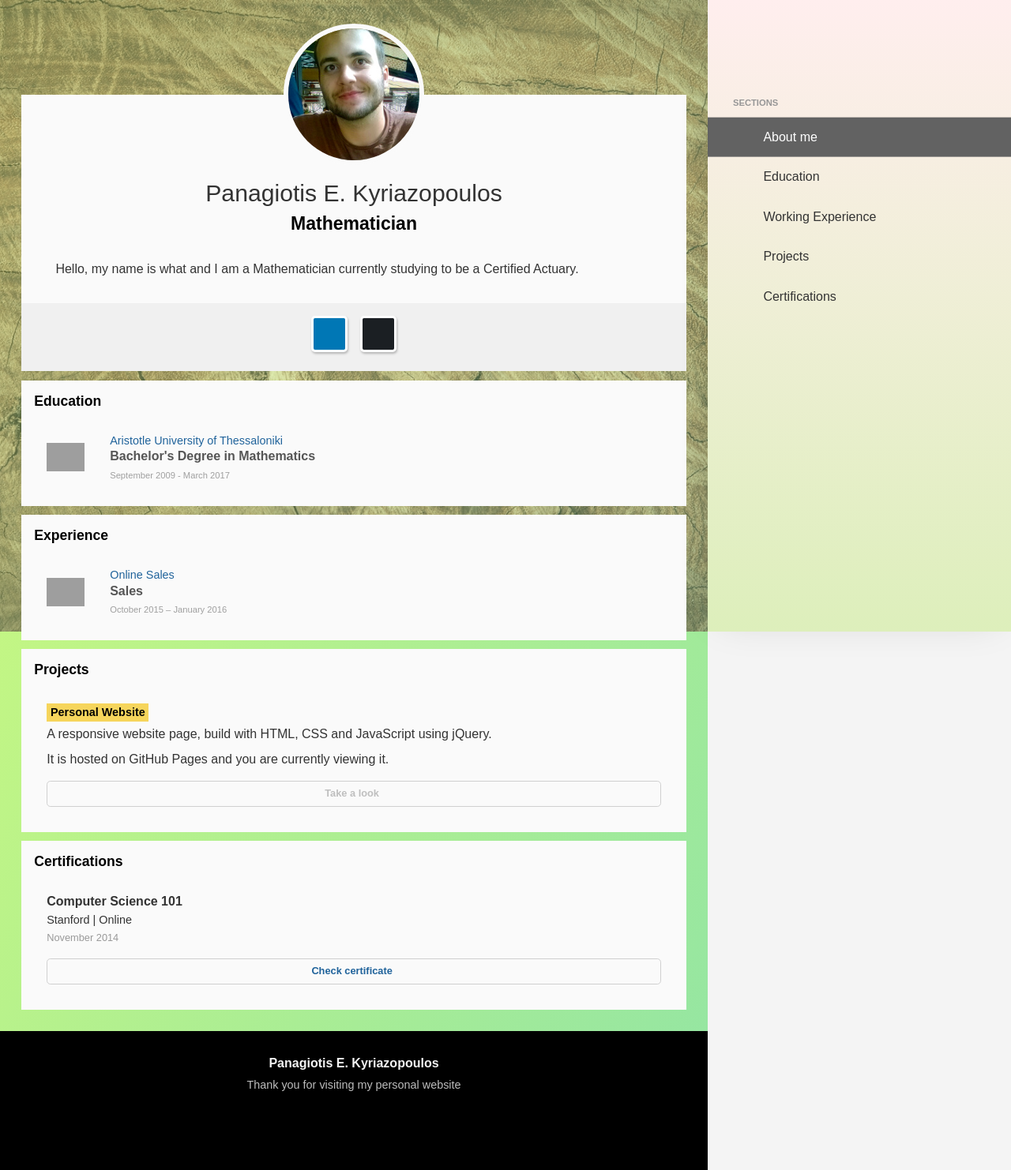
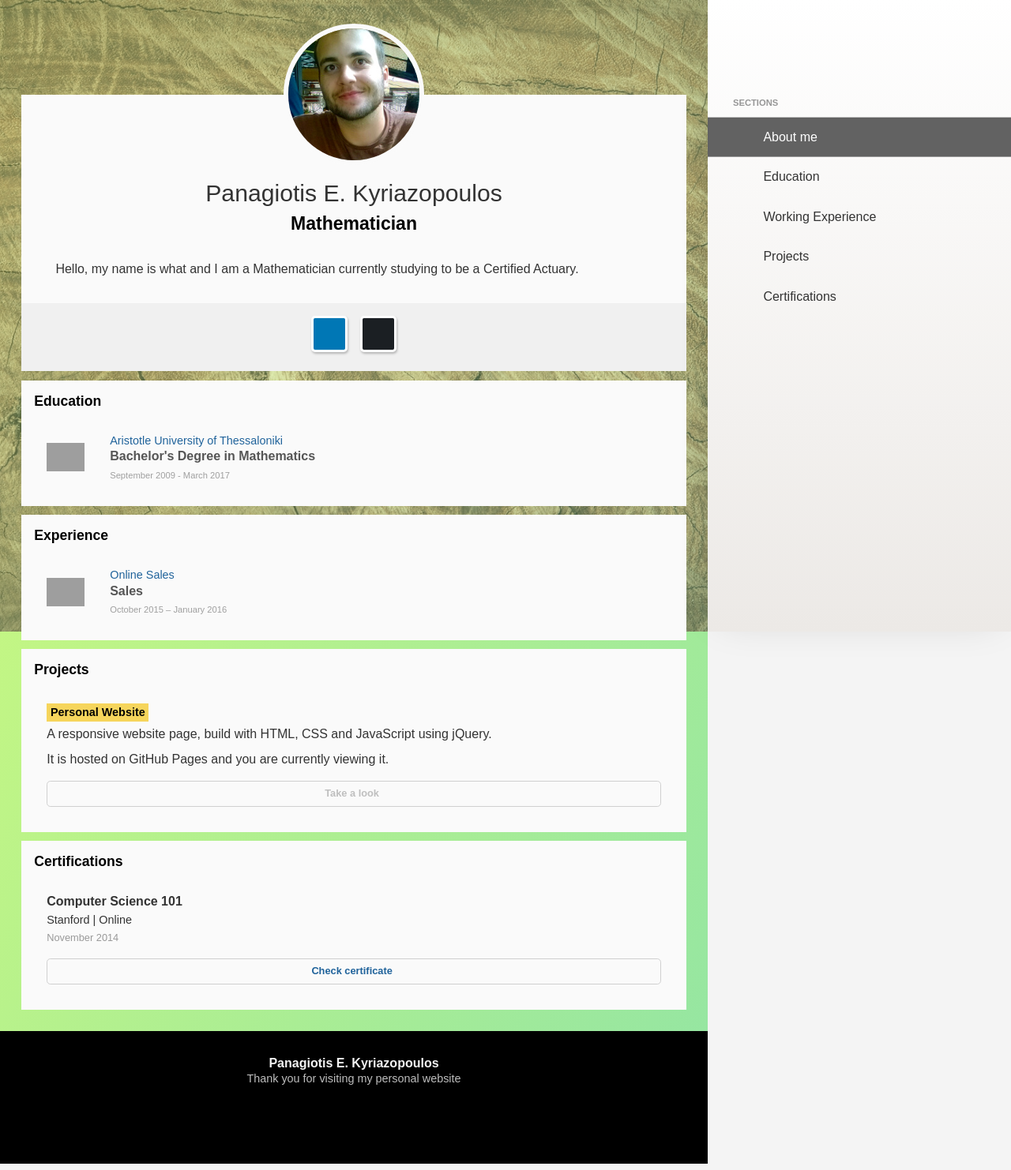
Before and after one commit to panagiotiskyr/panagiotiskyr.github.io, a website: page index.html in a window 1280 px wide. Shown: the whole page at 79% size. Drawn offline with nearby package versions, Linux system fonts and the light colour scheme; grey boxes are pictures that could not be loaded; some icons are missing; a web font is replaced by a local one.

Commit message:
Update main.css, index.html, and 3 more files...

```diff
--- a/index.html
+++ b/index.html
@@ -7,8 +7,8 @@
 <!--         <meta name="description" content="">
  -->        <meta name="viewport" content="width=device-width, initial-scale=1">
 
-<!--         <link rel="manifest" href="site.webmanifest">
-        <link rel="apple-touch-icon" href="icon.png">
+        <link rel="manifest" href="manifest.json">
+<!--         <link rel="apple-touch-icon" href="icon.png">
  -->        <!-- Place favicon.ico in the root directory -->
 
 
--- a/sass/main.scss
+++ b/sass/main.scss
@@ -203,12 +203,14 @@ p {
 	right: 0;
 	width: 100%;
 	height: auto;
-	background: $menu_background-color_to;  /* fallback for old browsers */
-	background: -webkit-linear-gradient(to top, $menu_background-color_from, $menu_background-color_to);  /* Chrome 10-25, Safari 5.1-6 */
-	background: linear-gradient(to top, $menu_background-color_from, $menu_background-color_to); /* W3C, IE 10+/ Edge, Firefox 16+, Chrome 26+, Opera 12+, Safari 7+ */
+	max-height: 100%;
+	background: $menu_background-color_to;
+	background: -webkit-linear-gradient(to top, $menu_background-color_from, $menu_background-color_to);
+	background: linear-gradient(to top, $menu_background-color_from, $menu_background-color_to);
 	opacity: 0;
 	box-shadow: $menu_box-shadow;
 	visibility: hidden;
+	overflow: auto;
 	z-index: -1;
 	transform: translateY(20%);
 	transition: transform $menu_transition-duration $menu_ul_sliding_transition-delay ease-in-out, opacity $menu_transition-duration $menu_ul_sliding_transition-delay ease-in-out, visibility $menu_transition-duration $menu_ul_sliding_transition-delay ease-in-out, z-index 0s #{$menu_transition-duration + $menu_ul_sliding_transition-delay};
@@ -320,6 +322,8 @@ p {
 		.inside {
 			background-color: $content_section_inside_background-color;
 			position: relative;
+			max-width: 60rem;
+		    margin: 0 0 0 auto;
 		}
 		.section-content {
 			padding: $content_section_inside_padding;
@@ -570,6 +574,11 @@ p {
 	    color: #bdbdbd;
 	    margin: 0;
 	}
+	h4,
+	p {
+		max-width: 60rem;
+	    margin: 0 0 0 auto;
+	}
 }
 
 
@@ -584,8 +593,6 @@ p {
 		top: 0;
 		right: 0;
 		transform: translate(0, 0);
-		overflow: auto;
-		// box-shadow: inset 3.125rem 0 3.125rem -3.125rem rgba(0, 0, 0, 0.35);
 	}
 	#menu,
 	#menu ul {
@@ -594,7 +601,6 @@ p {
 		visibility: visible;
 	}
 	#menu ul li a {
-		// transition: background-color $menu_a_hover_transition-duration, box-shadow $menu_a_hover_transition-duration;
 		padding-top: 1rem;
 		padding-bottom: 1rem;
 		padding-left: 3rem;
@@ -602,10 +608,6 @@ p {
 		    font-size: 1.2rem;
 		    margin-right: 1.4rem;
 		}
-		// &:hover,
-		// &.active {
-		// 	box-shadow: inset 3.125rem 0 3.125rem -3.125rem rgba(0, 0, 0, 0.35);
-		// }
 	}
 	#content {
 		#about {
--- a/sass/variables.scss
+++ b/sass/variables.scss
@@ -22,8 +22,8 @@ $menu_toggle_line_transition-duration: 0.15s;
 
 // MENU
 $menu_z-index: 9999;
-$menu_background-color_from: #DDEFBB;
-$menu_background-color_to: #FFEEEE;
+$menu_background-color_from: #ECE9E6;
+$menu_background-color_to: #fff;
 $menu_box-shadow: 0 0 3rem -1rem rgba(0, 0, 0, 0.15);
 $menu_transition-duration: 0.3s;
 $menu_h1_font-size: 0.7rem;
```
Also changed, not shown: css/main.css, manifest.json (added).
